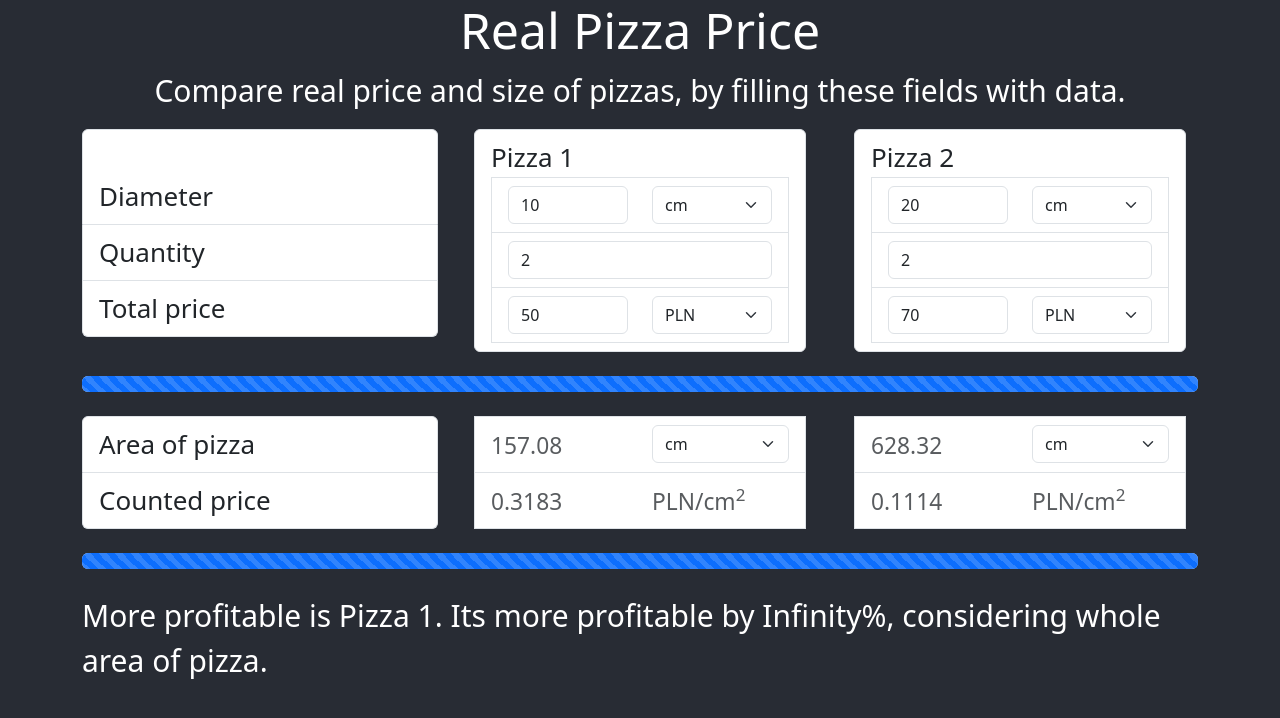
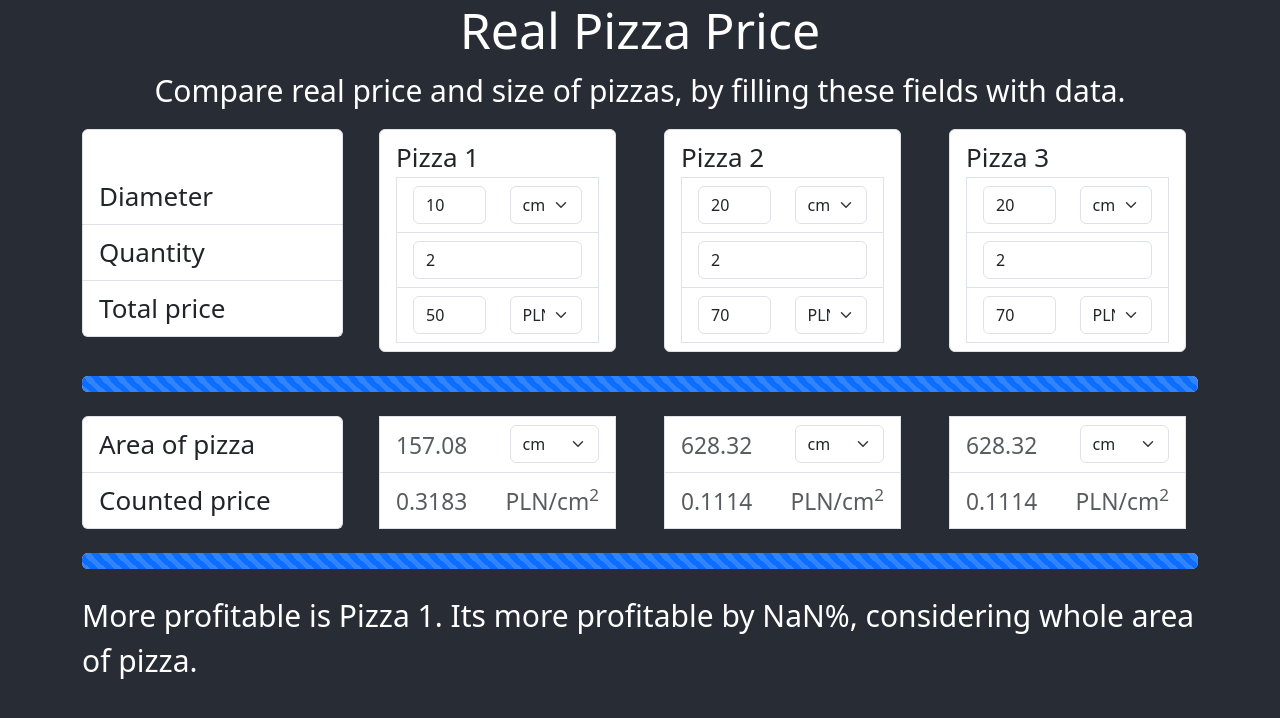
Before and after one commit to ZKuba94/Real-pizza-price, a React (Create React App) app: page / in a window 1280 px wide. Shown: the top 718 px of the page. Built offline with nearby package versions, Linux system fonts and the light colour scheme.

Commit message:
Trying to make code more universal in case of more pizzas than 2 compare, optimized code specially in Results components. One thing last to make, percentage valuecounting for more than 1 pizza...

```diff
--- a/src/routes/App.js
+++ b/src/routes/App.js
@@ -10,34 +10,41 @@ import ResultText from "./ResultText";
 function App() {
     const measurements = ['cm', 'm', 'in', 'ft'];
     const currencies = ['PLN', 'USD', 'EUR']
-    const pizzas = ['Pizza 1', 'Pizza 2']
+    const pizzas = ['Pizza 1', 'Pizza 2', 'Pizza 3']
     const [pizzaMeasuresInputs, setPizzaMeasuresInputs] = useState([
         {id: 0, value: measurements[0]},
         {id: 1, value: measurements[0]},
+        {id: 2, value: measurements[0]},
     ])
     const [pizzaMeasuresResult, setPizzaMeasuresResult] = useState([
         {id: 0, value: measurements[0]},
         {id: 1, value: measurements[0]},
+        {id: 2, value: measurements[0]},
     ])
     const [pizzaCurrencyInputs, setPizzaCurrencyInputs] = useState([
         {id: 0, value: currencies[0]},
         {id: 1, value: currencies[0]},
+        {id: 2, value: currencies[0]},
     ])
     const [pizzaSizes, setPizzaSizes] = useState([
         {id: 0, value: 10},
         {id: 1, value: 20},
+        {id: 2, value: 20},
     ])
     const [pizzaQuantities, setQuantitiesChange] = useState([
         {id: 0, value: 2},
         {id: 1, value: 2},
+        {id: 2, value: 2},
     ])
     const [pizzaPrices, setPizzaPrices] = useState([
         {id: 0, value: 50},
         {id: 1, value: 70},
+        {id: 2, value: 70},
     ])
     const [pizzaCompare, setPizzaCompare] = useState([
         {id: 0, value: 0},
         {id: 1, value: 0},
+        {id: 2, value: 0},
     ])
     return (
         <div className="App">
--- a/src/routes/PizzaResultNumbers.js
+++ b/src/routes/PizzaResultNumbers.js
@@ -50,43 +50,9 @@ function PizzaResultNumbers({
             ]
         },
     ]
-    let inputPizzaMeasure;
-    let realPizzaSize;
-    switch (actPizzaMeasuresInputs) {
-        case "cm":
-            inputPizzaMeasure = connections[0].values;
-            break;
-        case "m":
-            inputPizzaMeasure = connections[1].values;
-            break;
-        case "in":
-            inputPizzaMeasure = connections[2].values;
-            break;
-        case "ft":
-            inputPizzaMeasure = connections[3].values;
-            break;
-        default:
-            inputPizzaMeasure = {};
-            break;
-    }
-    switch (actPizzaMeasureResult) {
-        case "cm":
-            realPizzaSize = inputPizzaMeasure[0].value;
-            break;
-        case "m":
-            realPizzaSize = inputPizzaMeasure[1].value;
-            break;
-        case "in":
-            realPizzaSize = inputPizzaMeasure[2].value;
-            break;
-        case "ft":
-            realPizzaSize = inputPizzaMeasure[3].value;
-            break;
-        default:
-            inputPizzaMeasure = {};
-            break;
-    }
-    const r = (pizzaSize * realPizzaSize) / 2
+    const inputPizzaMeasures = connections.find(el=> el.measure === actPizzaMeasuresInputs)
+    const realPizzaSizeFactorr = (inputPizzaMeasures.values).find(el =>el.measure === actPizzaMeasureResult)
+    const r = (pizzaSize * realPizzaSizeFactorr.value) / 2
     const areaOfPizza = ((Math.PI * (r ** 2)).toFixed(2)) * pizzaQuantity
     const measurements2 = measurements.map(measure =>
         <option key={measure} value={measure}>{measure}</option>
--- a/src/routes/ResultText.js
+++ b/src/routes/ResultText.js
@@ -10,40 +10,32 @@ function ResultText({
                         pizzaQuantities,
                         pizzaMeasuresResult,
                     }) {
-    let betterOption = pizzaCompare[0].value > pizzaCompare[1].value ? 1 : 0
-    let pizzaSizeInCm;
-    switch (pizzaMeasuresResult[0].value) {
+    let betterOptionValues = pizzaCompare.map(el=>el.value)
+    let betterOption = betterOptionValues.findIndex(el => el === Math.min(...betterOptionValues))
+    let pizzaSizesInCm= pizzaMeasuresResult.map(el=>{
+        switch (el.value) {
             case "cm":
-            pizzaSizeInCm = 1;
-            break;
+                return 1;
             case "m":
-            pizzaSizeInCm = 0.01;
-            break;
+                return 0.01;
             case "in":
-            pizzaSizeInCm = 0.394;
-            break;
+                return 0.394;
             case "ft":
-            pizzaSizeInCm = 0.033;
-            break;
+                return 0.033;
             default:
-            pizzaSizeInCm = {};
-            break;
+                return '';
         }
+    })
+    const percentageValue = () => {
+        const betterOptionValues = pizzaCompare.map(el=>el.value)
+        betterOption = betterOptionValues.findIndex(el => el === Math.min(...betterOptionValues))
+        const pizzaAreas = pizzaCompare.map(el => (
+            ((Math.PI * (((pizzaSizes[el.id].value * pizzaSizesInCm[el.id]) / 2) ** 2)).toFixed(2)) * pizzaQuantities[el.id].value))
+        const totalCosts = pizzaCompare.map(el => (
+            Math.max(...pizzaAreas) * pizzaCompare[el.id].value
+        ))
+        return (
 
-    const percentageValue = () => {
-        const pizzaCount = [...headings.keys()]
-        const betterOptionValues = pizzaCount.map(el => (
-            pizzaCompare[el].value
-        ))
-        betterOption = betterOptionValues.findIndex(el => el === Math.min(...betterOptionValues))
-        const pizzaAreas = pizzaCount.map(el => (
-            ((Math.PI * (((pizzaSizes[el].value * pizzaSizeInCm) / 2) ** 2)).toFixed(2)) * pizzaQuantities[el].value))
-        const totalCosts = pizzaCount.map(el => (
-            Math.max(...pizzaAreas) * pizzaCompare[el].value
-        ))
-        console.log(pizzaAreas)
-        console.log(pizzaCompare)
-        return (
             betterOption === 0
             ? (((totalCosts[1] / totalCosts[0]) - 1) * 100).toFixed(2)
             : (((totalCosts[0] / totalCosts[1]) - 1) * 100).toFixed(2)
@@ -57,8 +49,8 @@ function ResultText({
             className='ResultText'
         >
             <p>
-                {pizzaCompare[0].value === pizzaCompare[1].value ?
-                    `Both pizzas are equally profitable.`
+                {pizzaCompare.every((el)=> el.value === pizzaCompare[0].value) ?
+                    `Each pizza is equally profitable.`
                     : `More profitable is ${headings[betterOption]}. Its more profitable by ${percentageValue()}%, considering whole area of pizza.`}
             </p>
         </Container>
```
Lines whose indentation alone changed are shown as unchanged.
